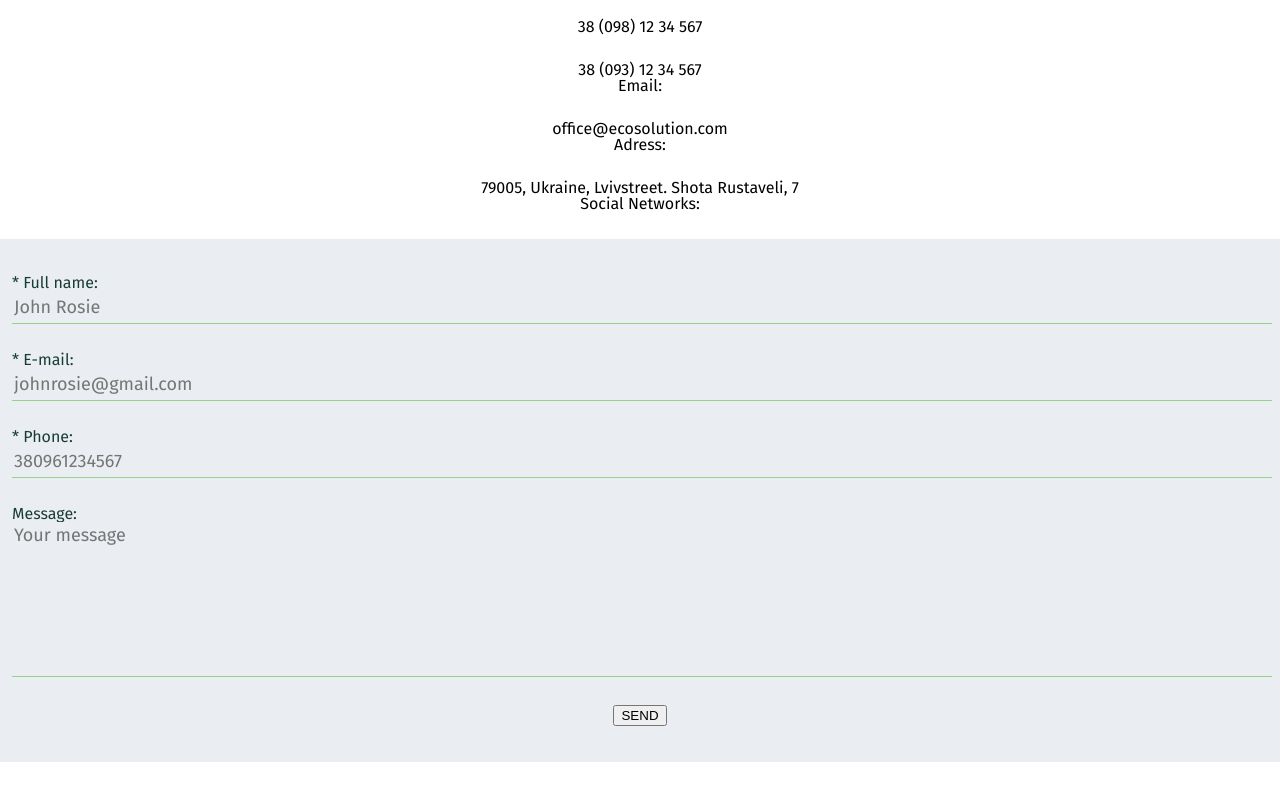
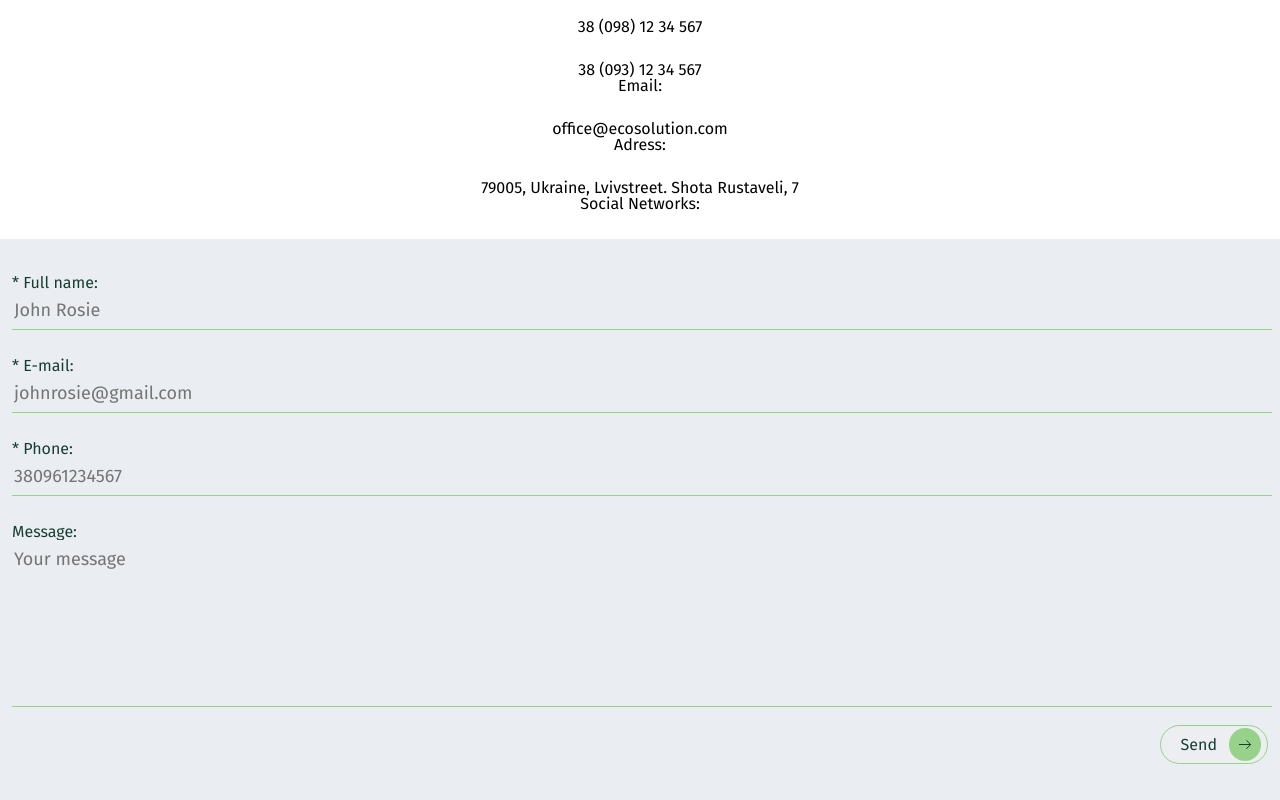
Before and after one commit to artyomakulov/ecosolution, a React (Create React App) app: page / in a window 1280 px wide. Shown: the part 1527-2327 px from the top of the page. Before the commit the page ends 2289 px from the top, so only its background shows below. Built offline with nearby package versions, Linux system fonts and the light colour scheme; some icons are missing.

Commit message:
finish form

```diff
--- a/src/components/Contacts/Form/Form.jsx
+++ b/src/components/Contacts/Form/Form.jsx
@@ -1,6 +1,7 @@
 import React, { useState } from "react";
 import css from "./Form.module.css";
 import { Notify } from "notiflix/build/notiflix-notify-aio";
+import { ReactComponent as Arrow } from "../../../utils/images/arrow-right.svg";
 
 const Form = () => {
   const [name, setName] = useState("");
@@ -11,12 +12,14 @@ const Form = () => {
   const [isIncorrectEmail, setIsIncorrectEmail] = useState(false);
   const [isValidPhone, setIsValidPhone] = useState(null);
   const [isInvalidName, setIsInvalidName] = useState(false);
+  const [isFormValid, setIsFormValid] = useState(false);
 
   const handleNameChange = (e) => {
     const newName = e.target.value;
     setName(newName);
     const nameRegex = /^[^\d]+$/;
     setIsInvalidName(newName === "" ? null : !nameRegex.test(newName));
+    validateForm();
   };
 
   const handleEmailChange = (e) => {
@@ -26,14 +29,21 @@ const Form = () => {
     const emailRegex = /^[^\s@]+@[^\s@]+\.[^\s@]+/;
     setIsValidEmail(newEmail === "" ? null : emailRegex.test(newEmail));
     setIsIncorrectEmail(!emailRegex.test(newEmail));
+    validateForm();
   };
 
   const handlePhoneChange = (e) => {
     const newPhone = e.target.value;
+
+    console.log("newPhone:", newPhone);
+
     setPhone(newPhone);
 
     const phoneRegex = /^\d{12}$/;
     setIsValidPhone(newPhone === "" ? null : phoneRegex.test(newPhone));
+    console.log("isValidPhone:", isValidPhone);
+
+    validateForm();
   };
 
   const handleMessageChange = (e) => {
@@ -41,22 +51,22 @@ const Form = () => {
     setMessage(newMsg);
   };
 
-  const handleClick = (e) => {
+  const validateForm = () => {
+    setIsFormValid(!isInvalidName && isValidEmail);
+  };
+
+  const handleSubmit = (e) => {
     e.preventDefault();
     Notify.success(`Hello amigo`);
     setName("");
     setEmail("");
     setPhone("");
     setMessage("");
-    setIsValidEmail(null);
-    setIsIncorrectEmail(false);
-    setIsValidPhone(null);
-    setIsInvalidName(false);
   };
 
   return (
     <div className={css.message_form_container}>
-      <form className={css.message_form}>
+      <form className={css.message_form} onSubmit={handleSubmit}>
         <div className={css.contact_type}>
           <span className={css.contact_item}>* Full name:</span>
           <input
@@ -118,7 +128,6 @@ const Form = () => {
             name="phone"
             value={phone}
             onChange={handlePhoneChange}
-            required
             pattern="\d{12}"
             title="Enter a valid phone number (12 digits)"
           />
@@ -128,7 +137,7 @@ const Form = () => {
             </div>
           )}
         </div>
-        <div className={css.contact_type}>
+        <div className={`${css.contact_type} ${css.lastContactType}`}>
           <span className={css.contact_item}>Message:</span>
           <textarea
             className={`${css.input} ${css.message}`}
@@ -139,8 +148,9 @@ const Form = () => {
           />
         </div>
         <div className={css.btn_pos}>
-          <button className={css.button} type="submit" onClick={handleClick}>
-            SEND
+          <button className={css.button} type="submit" disabled={!isFormValid}>
+            <div className={css.button_text}>Send</div>
+            <Arrow className={css.arrow} width={16} />
           </button>
         </div>
       </form>
--- a/src/components/Contacts/Form/Form.module.css
+++ b/src/components/Contacts/Form/Form.module.css
@@ -18,11 +18,15 @@
   margin-bottom: 28px;
   position: relative;
 }
+.lastContactType {
+  margin-bottom: 18px;
+}
 
 .input {
   border: 0;
-  height: 30px;
+  height: 22px;
   width: 100%;
+  padding: 8px 2px;
   border-bottom: 1px solid var(--second);
   background: rgba(234, 237, 241, 1);
   font-family: "Fira Sans", sans-serif;
@@ -58,3 +62,25 @@
   height: 150px;
   resize: none;
 }
+.btn_pos {
+  display: flex;
+  justify-content: flex-end;
+}
+.button {
+  display: flex;
+  align-items: center;
+  border: 1px solid var(--second);
+  border-radius: 25px;
+}
+
+.button_text {
+  font-family: "Fira Sans", sans-serif;
+  font-size: 16px;
+  padding: 8px 12px 8px 14px;
+  color: var(--primary);
+}
+.arrow {
+  padding: 8px;
+  border-radius: 25px;
+  background-color: var(--second);
+}
```
